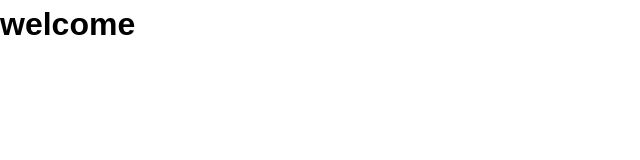
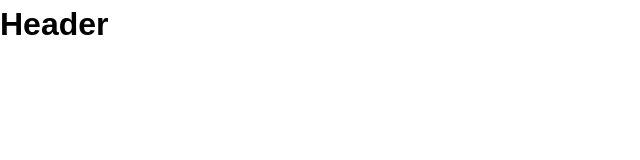
Before and after one commit to Hizmy-M/React-Projects, a React (Vite) app in the folder 05.terraConnect-web/: page / in a window 1280 px wide. Shown: the top 160 px of the page, without its empty margins (0-640 px from the left). Built offline with nearby package versions, Linux system fonts and the light colour scheme; a web font is replaced by a local one.

Commit message:
import header

```diff
--- a/05.terraConnect-web/src/App.jsx
+++ b/05.terraConnect-web/src/App.jsx
@@ -1,6 +1,8 @@
+import Header from "./Header.jsx"
+
 function App() {
     return(
-        <h1>welcome</h1>
+        <Header />
     )
 }
 
```
